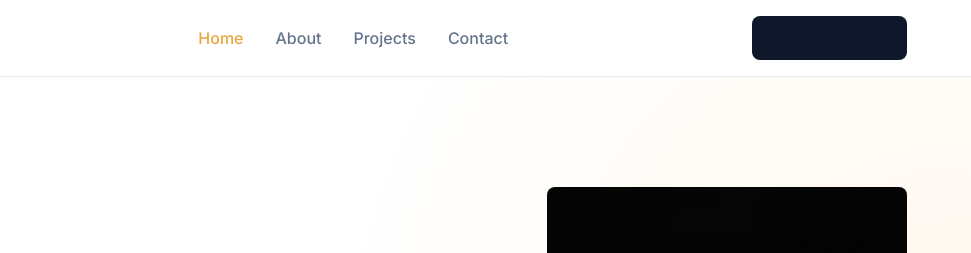
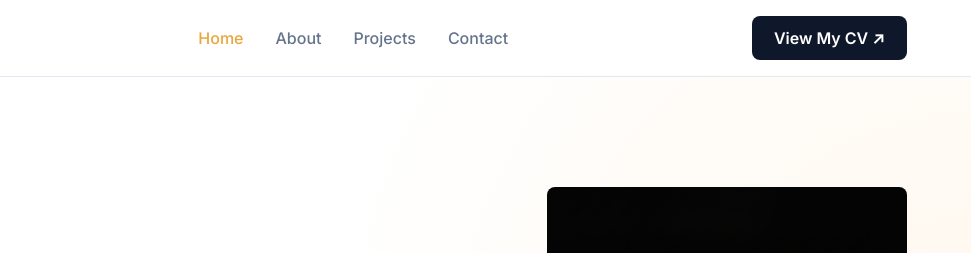
Before and after one commit to owusuaakosua714-crypto/portfolio, a plain HTML site: page index.html in a window 1280 px wide. Shown: the top 253 px of the page, 309-1280 px from the left. Drawn offline with nearby package versions, Linux system fonts and the light colour scheme.

Commit message:
Updated the src folder

```diff
--- a/src/script.js
+++ b/src/script.js
@@ -459,7 +459,7 @@ document.addEventListener('DOMContentLoaded', () => {
   }
 
   // ------------------------------------------------------------------------
-  // 2. MOBILE HAMBURGER MENU (CONTACT PAGE ONLY)
+  // 2. MOBILE HAMBURGER MENU
   // ------------------------------------------------------------------------
   if (contactMobileBtn) {
     const navLinks = document.getElementById('contact-nav-links');
@@ -486,7 +486,7 @@ document.addEventListener('DOMContentLoaded', () => {
   }
 
   // ------------------------------------------------------------------------
-  // 3. BACK TO TOP BUTTON (CONTACT PAGE ONLY)
+  // 3. BACK TO TOP BUTTON
   // ------------------------------------------------------------------------
   if (contactBackToTop) {
     contactBackToTop.addEventListener('click', () => {
--- a/src/style.css
+++ b/src/style.css
@@ -36,6 +36,10 @@
 .home-page-scoped a:hover,
 .home-page-scoped button:hover {
     opacity: 0.8;
+}
+
+.home-page-scoped .contact-nav-cv {
+  color: #ffffff;
 }
 
 /* Typography Overrides */
```
